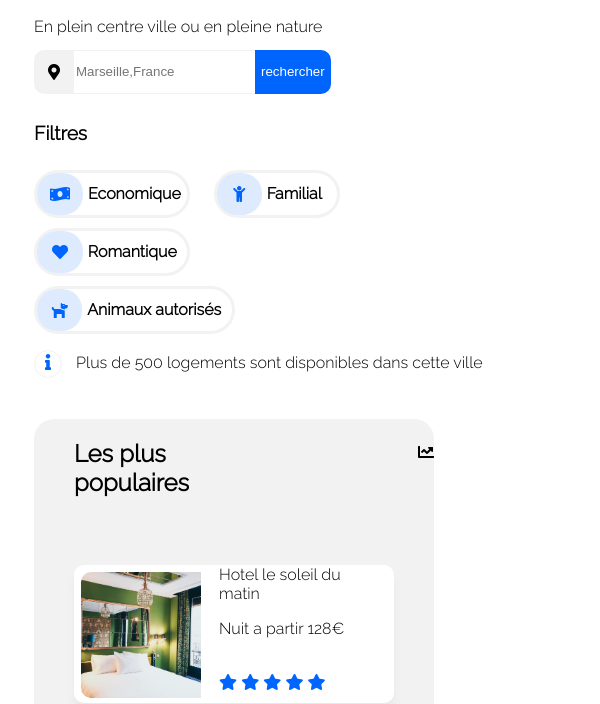
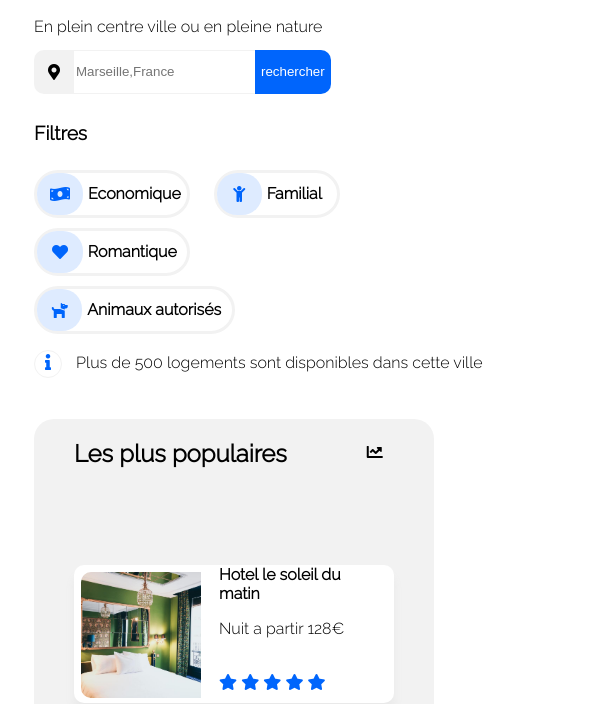
Before and after one commit to yancyBea/p2, a plain HTML site: page index2.html in a window 600 px wide. Shown: the part 131-835 px from the top of the page. Drawn offline with Linux system fonts and the light colour scheme.

Commit message:
mise a jour du 0705

```diff
--- a/public/style2.css
+++ b/public/style2.css
@@ -12,6 +12,9 @@
 }
 .etoile_second{
   color: var(--grey);
+}
+figcaption{
+  font-weight: var(--bold);
 }
 body{
     margin: 0px;
@@ -995,7 +998,7 @@ grid-row: 4;
   width: 120px
   }
   .propo_titre .fas{
-    margin-left: 180px;
+    margin-left: 80px;
     }
     .resultat_hebergement{
       background-color: var(--white);
```
